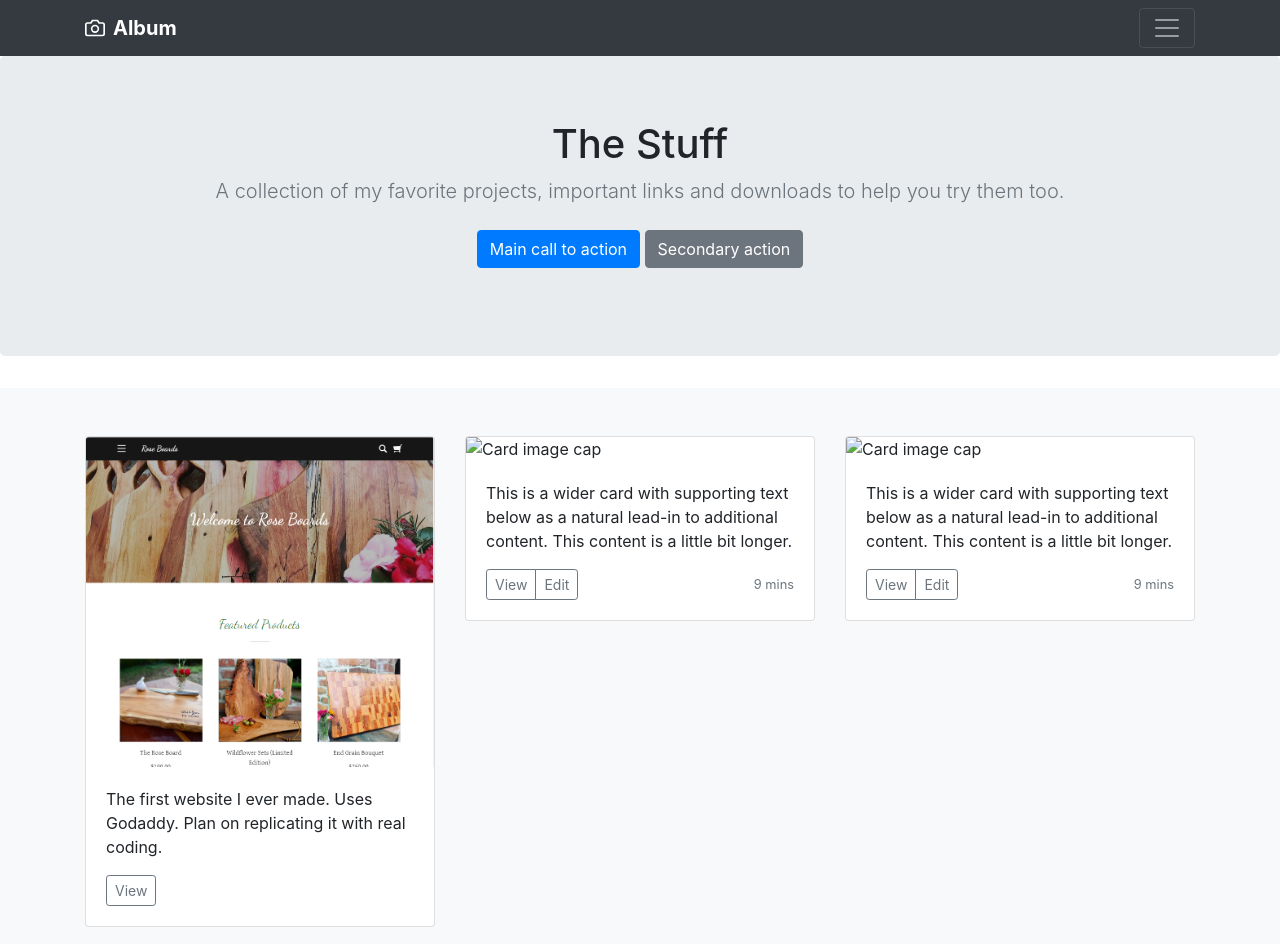
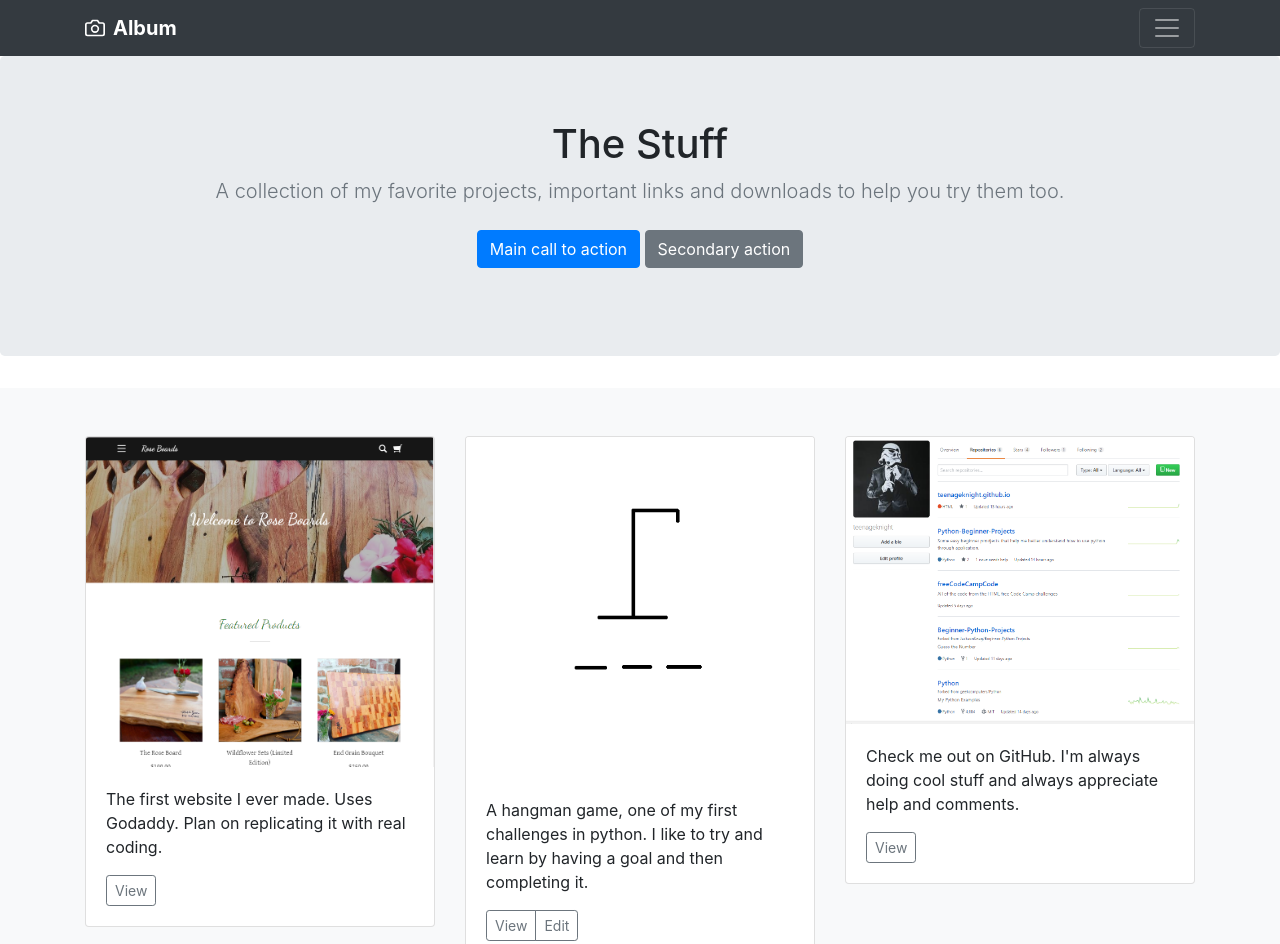
Before and after one commit to teenageknight/teenageknight.github.io, a plain HTML site: page index.html in a window 1280 px wide. Shown: the top 944 px of the page. Drawn offline with nearby package versions, Linux system fonts and the light colour scheme.

Commit message:
added two more

```diff
--- a/index.html
+++ b/index.html
@@ -85,30 +85,28 @@
             </div>
             <div class="col-md-4">
               <div class="card mb-4 box-shadow">
-                <img class="card-img-top" data-src="holder.js/100px225?theme=thumb&bg=55595c&fg=eceeef&text=Thumbnail" alt="Card image cap">
+                <img class="card-img-top" src="./img/hangman.png" alt="Card image cap">
                 <div class="card-body">
-                  <p class="card-text">This is a wider card with supporting text below as a natural lead-in to additional content. This content is a little bit longer.</p>
+                  <p class="card-text">A hangman game, one of my first challenges in python. I like to try and learn by having a goal and then completing it. </p>
                   <div class="d-flex justify-content-between align-items-center">
                     <div class="btn-group">
-                      <button type="button" class="btn btn-sm btn-outline-secondary">View</button>
-                      <button type="button" class="btn btn-sm btn-outline-secondary">Edit</button>
+                      <button onclick="location.href='https://github.com/teenageknight/Python-Beginner-Projects/tree/master/Hangman%20Game%20Stuff'" type="button" class="btn btn-sm btn-outline-secondary">View</button>
+                      <button onclick="location.href='https://github.com/teenageknight/Python-Beginner-Projects/edit/master/Hangman%20Game%20Stuff/hangman.py'" type="button" class="btn btn-sm btn-outline-secondary">Edit</button>
                     </div>
-                    <small class="text-muted">9 mins</small>
                   </div>
                 </div>
               </div>
             </div>
             <div class="col-md-4">
               <div class="card mb-4 box-shadow">
-                <img class="card-img-top" data-src="holder.js/100px225?theme=thumb&bg=55595c&fg=eceeef&text=Thumbnail" alt="Card image cap">
+                <img class="card-img-top" src="./img/githubProfile.PNG" alt="Card image cap">
                 <div class="card-body">
-                  <p class="card-text">This is a wider card with supporting text below as a natural lead-in to additional content. This content is a little bit longer.</p>
+                  <p class="card-text">Check me out on GitHub. I'm always doing cool stuff and always appreciate help and comments.</p>
                   <div class="d-flex justify-content-between align-items-center">
                     <div class="btn-group">
-                      <button type="button" class="btn btn-sm btn-outline-secondary">View</button>
-                      <button type="button" class="btn btn-sm btn-outline-secondary">Edit</button>
+                      <button onclick="location.href='https://github.com/teenageknight'" type="button" class="btn btn-sm btn-outline-secondary">View</button>
+                      <!-- <button type="button" class="btn btn-sm btn-outline-secondary">Edit</button> -->
                     </div>
-                    <small class="text-muted">9 mins</small>
                   </div>
                 </div>
               </div>
@@ -216,7 +214,7 @@
         <p class="float-right">
           <a href="#">Back to top</a>
         </p>
-        <p>Album example is &copy; Bootstrap, but please download and customize it for yourself!</p>
+        <p>Created by Bryce Jackson 7/23/2018 using a bootstrap template.</p>
         <p>New to Bootstrap? <a href="../../">Visit the homepage</a> or read our <a href="../../getting-started/">getting started guide</a>.</p>
       </div>
     </footer>
```
Also changed, not shown: img/github-logo.png (added), img/githubProfile.PNG (added), img/hangman.png (added).
